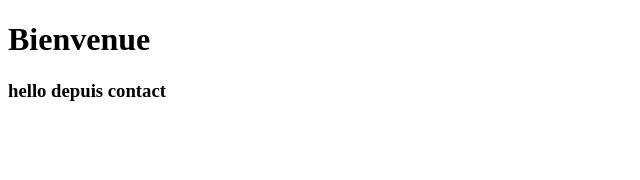
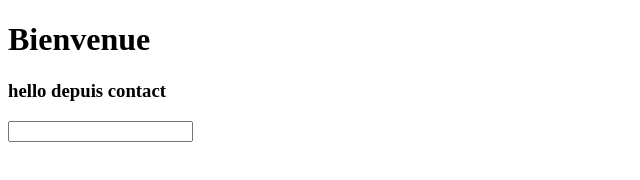
Before and after one commit to ChFloFR/testGit, a plain HTML site: page index.html in a window 1280 px wide. Shown: the whole page, without its empty margins (0-640 px from the left). Drawn offline with Linux system fonts and the light colour scheme.

Commit message:
ajout from contact

```diff
--- a/index.html
+++ b/index.html
@@ -9,5 +9,11 @@
   <body>
     <h1>Bienvenue</h1>
     <h3>hello depuis contact</h3>
+    <form action="">
+      <div class="input-group">
+        <label for="">
+          <input type="text">
+        </label></div>
+    </form>
   </body>
 </html>
```
